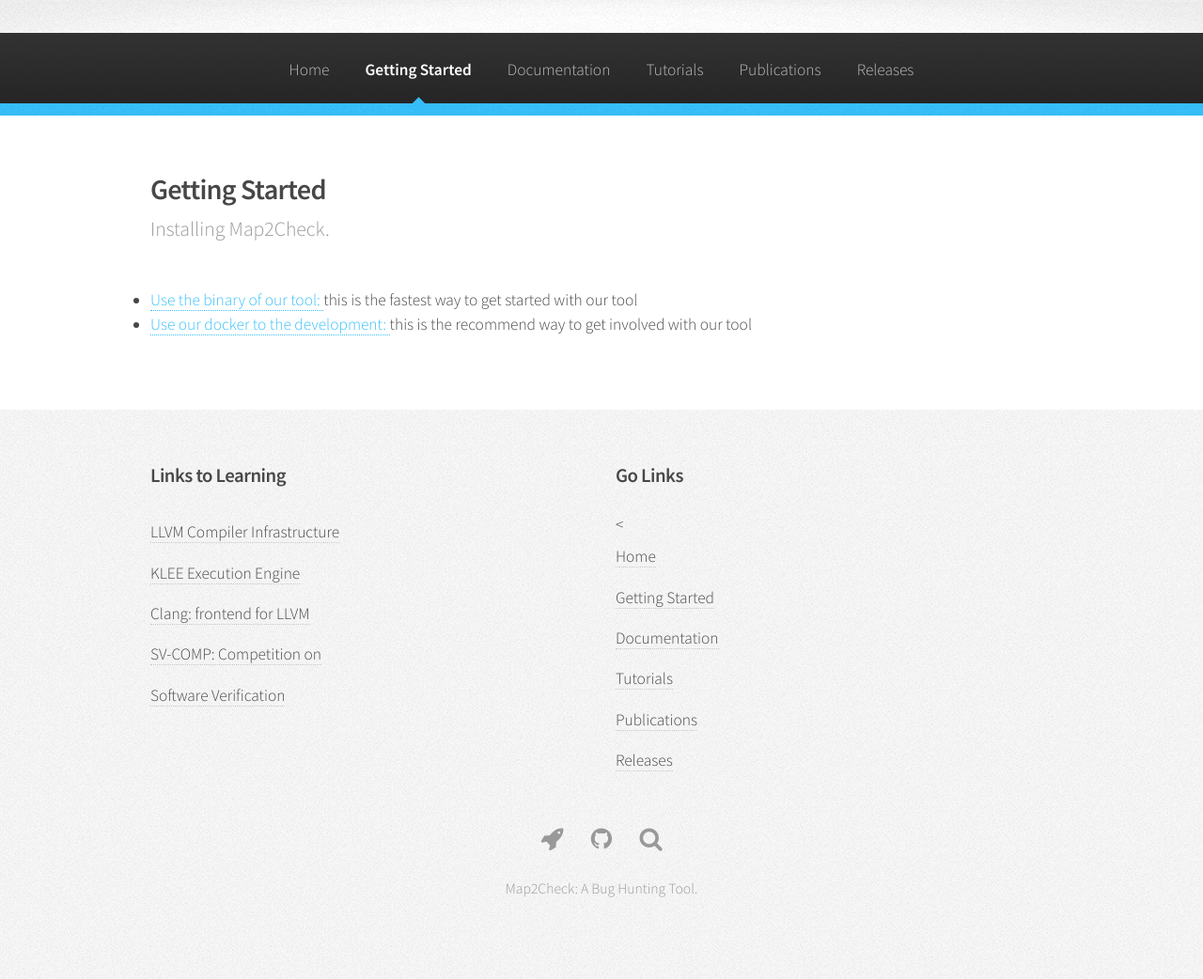
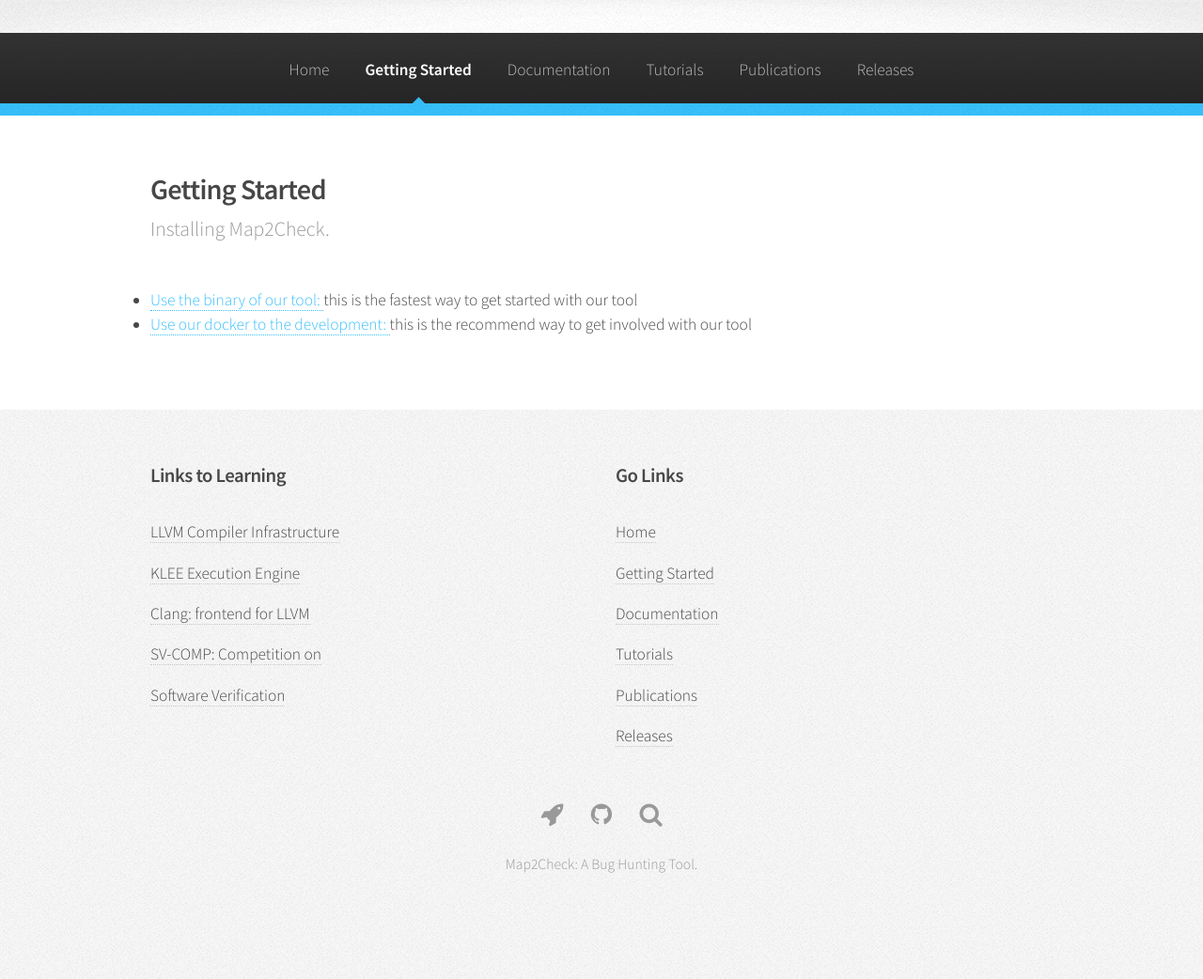
Before and after one commit to map2check/map2check.github.io, a Jekyll site: the page built from getting-started.html, in a window 1280 px wide. Shown: the whole page at 94% size. Built offline with Jekyll 4.4.1, drawn with Linux system fonts in a browser that asks for light colours; after the commit the page ends 1016 px from its top, so only the background shows below that.

Commit message:
Minor changes

```diff
--- a/_includes/footer.html
+++ b/_includes/footer.html
@@ -33,13 +33,13 @@
                         <section class="6u">
                             <h3>Go Links</h3>
                                 <ul style="list-style-type: none;" class="links">
-                                    <{% assign current = page.url | downcase | split: '/' %}
+                                    {% assign current = page.url | downcase | split: '/' %}
                                     <li {% if current[1] == 'index.html' %}class="current"{% endif %}><a href="{{ site.baseurl }}/index.html">Home</a></li>
                                     <li {% if current[1] == 'getting-started.html' %}class="current"{% endif %}><a href="{{ site.baseurl }}/getting-started.html">Getting Started</a></li>
                                     <li {% if current[1] == 'no-sidebar.html' %}class="current"{% endif %}><a href="{{ site.baseurl }}/documentation.html">Documentation</a></li>
                                     <li {% if current[1] == 'no-sidebar.html' %}class="current"{% endif %}><a href="{{ site.baseurl }}/no-sidebar.html">Tutorials</a></li>
                                     <li {% if current[1] == 'publications.html' %}class="current"{% endif %}><a href="{{ site.baseurl }}/publications.html">Publications</a></li>
-                                    <li {% if current[1] == 'releases.html' %}class="current"{% endif %}><a href="{{ site.baseurl }}/releases.html">Releases</a></li
+                                    <li {% if current[1] == 'releases.html' %}class="current"{% endif %}><a href="{{ site.baseurl }}/releases.html">Releases</a></li>
                                 </ul>
                         </section>
                         <!--
```
